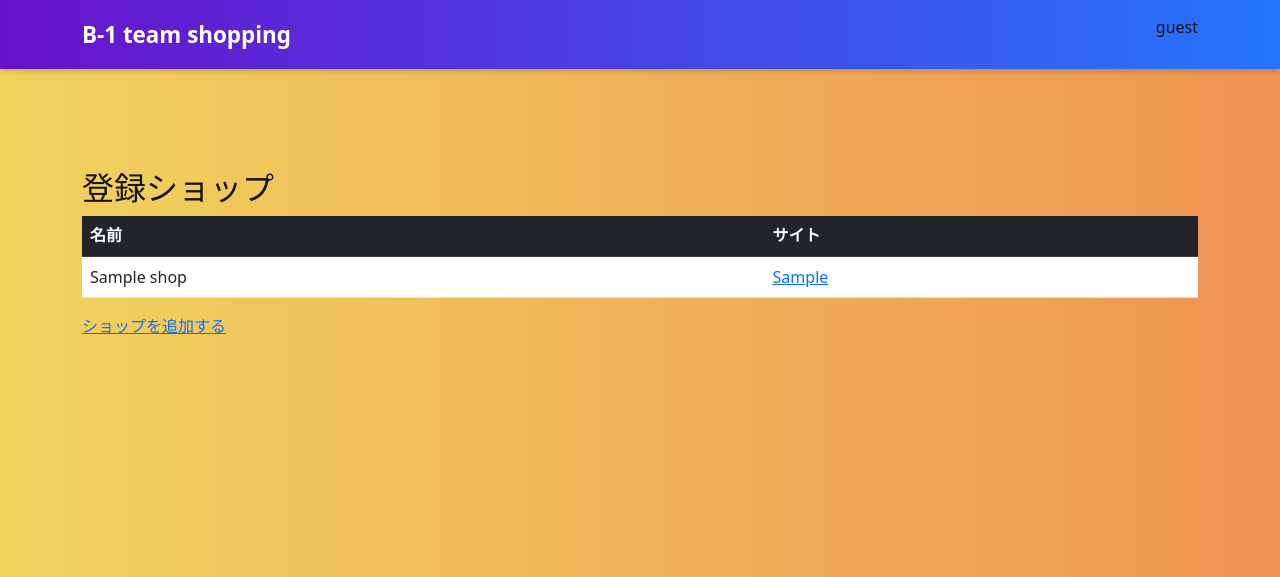
After one commit to tomocakezombie/Sdpl_Shopping_public, a Django app: template shoppinglist/templates/shoppinglist/shop_list.html in a window 1280 px wide. The commit adds this page. Shown: the top 577 px of the page. Run offline with Django 3.2, Linux system fonts and the light colour scheme; the template is opened without the code that fills it: most values are stand-ins (such as "Sample title", 1, 10 or a date in 2020); some libraries are stand-ins or nearby versions.

Commit message:
[add] shopviewを別枠で追加

```diff
--- a/shoppinglist/templates/shoppinglist/item_list.html
+++ b/shoppinglist/templates/shoppinglist/item_list.html
@@ -69,7 +69,7 @@
     <tbody>
 </table>
 <ul>
-<li><a href="{% url 'shoppinglist:shop_add' %}">ショップ追加</a></li>
+<li><a href="{% url 'shoppinglist:shop_list' %}">ショップ一覧</a></li>
 <li><a href="{% url 'shoppinglist:add' %}">追加</a></li>
 <li><a href="{% url 'shoppinglist:show' %}">表示</a></li>
 {% comment %}<li><a href="{% url 'shoppinglist:edit' %}">変更</a></li>{% endcomment %}
--- /dev/null
+++ b/shoppinglist/templates/shoppinglist/shop_list.html
@@ -0,0 +1,34 @@
+{% extends "base.html" %}
+
+{% block title %}ショップ一覧{% endblock %}
+
+{% block main %}
+<h2>登録ショップ</h2>
+{% if shops %}
+<table class="table">
+    <thead class="table-dark">
+        <tr>
+            <th>名前</th>
+            <th>サイト</th>
+        </tr>
+    </thead>
+    <tbody>
+        {% for shop in shops %}
+        <tr>
+            <td>{{ shop.name }}</td>
+            <td>
+                {% if shop.shop_site %}
+                <a href="{{ shop.shop_site }}" target="_blank" rel="noopener noreferrer">{{ shop.shop_site }}</a>
+                {% else %}
+                なし
+                {% endif %}
+            </td>
+        </tr>
+        {% endfor %}
+    </tbody>
+</table>
+{% else %}
+<p>登録済みのショップはありません。</p>
+{% endif %}
+<a href="{% url 'shoppinglist:shop_add' %}">ショップを追加する</a>
+{% endblock %}
--- a/shoppinglist/urls.py
+++ b/shoppinglist/urls.py
@@ -10,6 +10,7 @@ from .views import (
     ItemUrlView,
     ShopAddView,
     ShopUrlView,
+    ShopView,
 )
 
 
@@ -22,6 +23,7 @@ urlpatterns = [
     path('add/', ItemAddview.as_view(), name='add'),
     path('toggle_buy/<int:pk>/', ItemToggleBuyView.as_view(), name='toggle_buy'),
     path('url/<int:pk>/', ItemUrlView.as_view(), name='url'),
+    path('shops/', ShopView.as_view(), name='shop_list'),
     path('shopadd/', ShopAddView.as_view(), name='shop_add'),
     path('shopurl/<int:pk>/', ShopUrlView.as_view(), name='shop_url'),
     path('', ItemList.as_view(), name='list'),
```
Also changed, not shown: shoppinglist/tests.py (+16 -0 lines), shoppinglist/views.py (+9 -0 lines).
